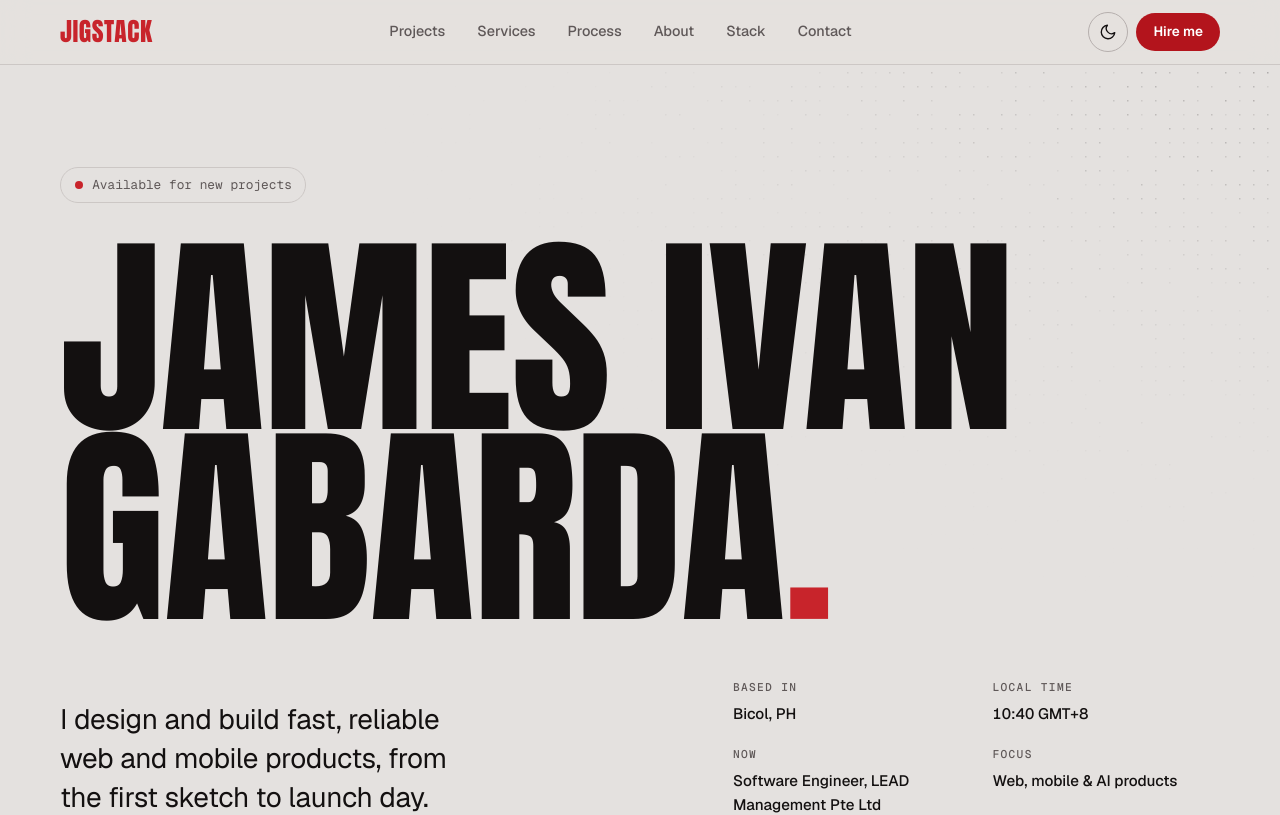
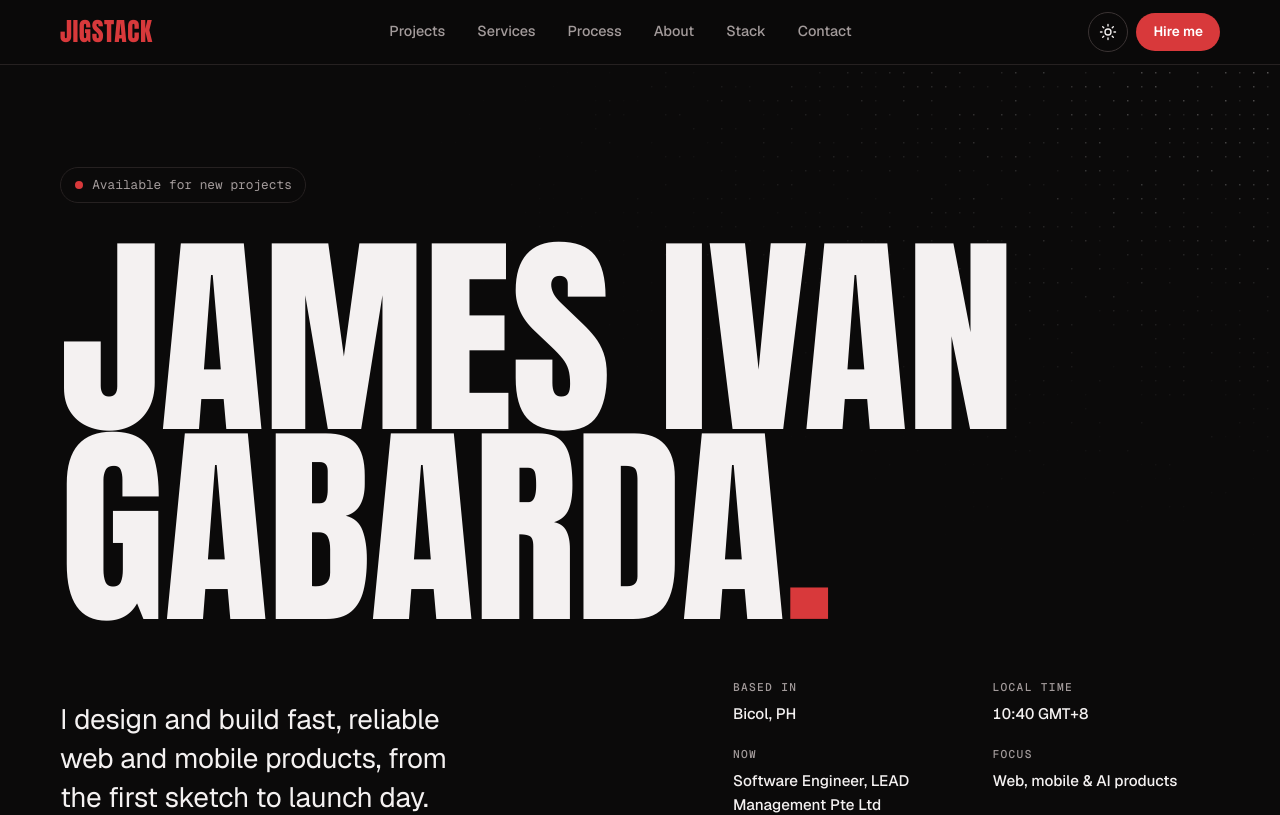
Before and after one commit to jigabarda/Portfoliov4, a Next.js app: page / in a window 1280 px wide. Shown: the top 815 px of the page. Built offline with nearby package versions, Linux system fonts and the light colour scheme.

Commit message:
feat(theme): default to dark mode
Visitors who have not picked a theme now get dark regardless of their OS
setting; light applies only once chosen with the toggle.

```diff
--- a/src/lib/theme.ts
+++ b/src/lib/theme.ts
@@ -6,14 +6,14 @@ export function isTheme(value: unknown): value is Theme {
   return value === "light" || value === "dark";
 }
 
-export function resolveTheme(saved: string | null, prefersDark: boolean): Theme {
-  if (isTheme(saved)) return saved;
-  return prefersDark ? "dark" : "light";
+/** Dark is the default; light only when the visitor has chosen it. */
+export function resolveTheme(saved: string | null): Theme {
+  return isTheme(saved) ? saved : "dark";
 }
 
 /**
  * Runs in <head> before first paint:
- * 1. applies a saved theme (no saved value = follow the OS via CSS),
+ * 1. applies a saved theme (no saved value = dark, the CSS default),
  * 2. enables scroll-reveal hiding only when motion is allowed, with a 4s failsafe.
  * Kept as a plain string so it can be inlined and unit-tested.
  */
@@ -21,7 +21,7 @@ export const BOOT_SCRIPT = `(function(){var d=document.documentElement;try{var t
 
 export function currentTheme(): Theme {
   const attr = document.documentElement.getAttribute("data-theme");
-  return resolveTheme(attr, matchMedia("(prefers-color-scheme: dark)").matches);
+  return resolveTheme(attr);
 }
 
 type ViewTransitionDoc = Document & {
--- a/src/styles/tokens.css
+++ b/src/styles/tokens.css
@@ -1,4 +1,4 @@
-/* TOKENS: light palette on bare :root, dark redefined twice — extracted from mockups/jigstack-redesign.html */
+/* TOKENS: light palette on bare :root, dark applied unless the visitor chose light — extracted from mockups/jigstack-redesign.html */
 
 :root {
   color-scheme: light;
@@ -42,36 +42,7 @@
   --t-hero: clamp(3.6rem, 17.5vw, 13.5rem);
 }
 
-@media (prefers-color-scheme: dark) {
-  :root:not([data-theme="light"]) {
-    color-scheme: dark;
-    --bg: #0B0A0A;
-    --bg-2: #151212;
-    --line: #262121;
-    --line-2: #3B3434;
-    --text: #F4F1F1;
-    --text-2: #A39B9B;
-    --accent: #D8393B;
-    --accent-ink: #E5585A;
-    --accent-btn: #D8393B;
-    --on-accent: #FFFFFF;
-    --nav-bg: rgba(11, 10, 10, 0.78);
-    --preview-shadow: 0 28px 70px -20px rgba(0, 0, 0, 0.85);
-    --sun: block;
-    --moon: none;
-    --img-filter: brightness(0.86);
-    --brand-shade: 0%;
-    --tile-line: var(--line-2);
-    --tile-fill: transparent;
-    --tile-stroke: var(--text-2);
-    --dot-size: 1.6;
-    --dot-alpha: 1;
-    --tile-tint: 0%;
-    --dotfield-alpha: 0.34;
-  }
-}
-
-:root[data-theme="dark"] {
+:root:not([data-theme="light"]) {
   color-scheme: dark;
   --bg: #0B0A0A;
   --bg-2: #151212;
```
Also changed, not shown: 1 other file (tests, documents, lock files or other folders).
